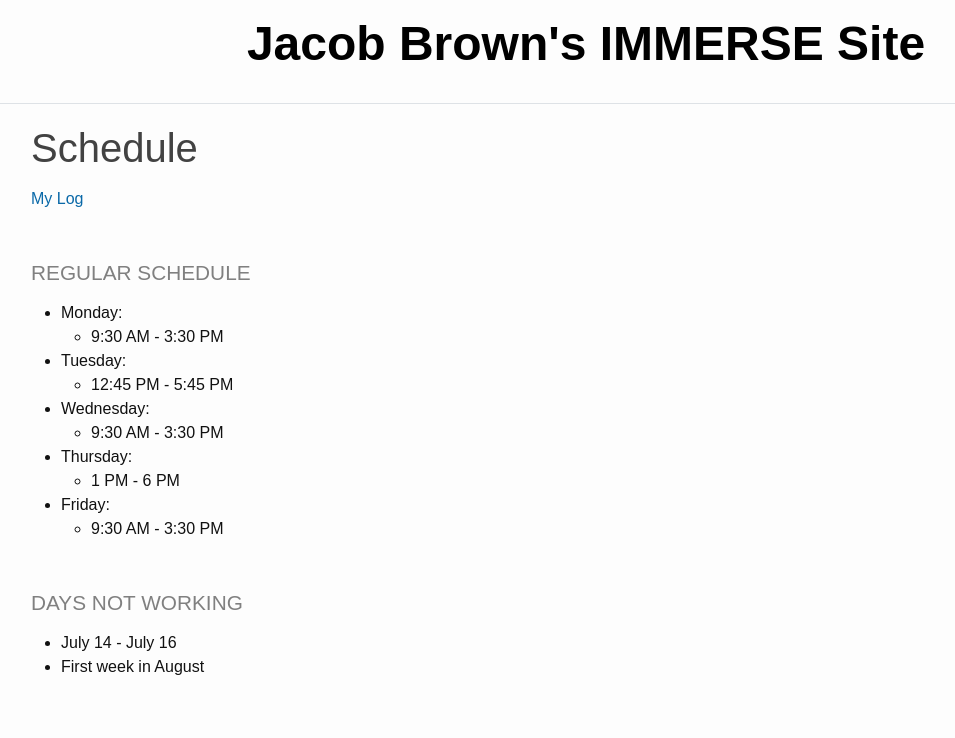
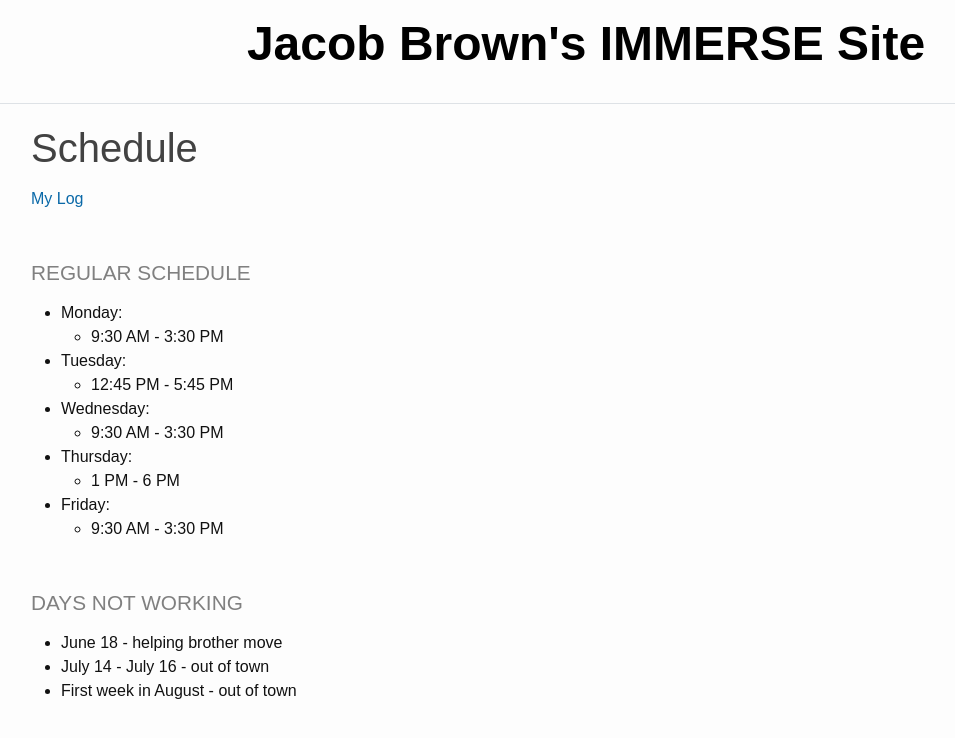
Before and after one commit to jacobdbrown4/jacob_brown, a Jekyll site: the page built from _pages/schedule.md, in a window 1280 px wide. Shown: the top 738 px of the page, without its empty margins (54-1009 px from the left). Built offline with Jekyll 4.4.1, drawn with Linux system fonts in a browser that asks for light colours.

Commit message:
updated log and schedule

```diff
--- a/_pages/schedule.md
+++ b/_pages/schedule.md
@@ -18,5 +18,6 @@ title: Schedule
   * 9:30 AM - 3:30 PM
 
 ### Days Not Working
-  * July 14 - July 16
-  * First week in August
+  * June 18 - helping brother move
+  * July 14 - July 16 - out of town
+  * First week in August - out of town
```
Also changed, not shown: _pages/log.md (+1 -0 lines).
